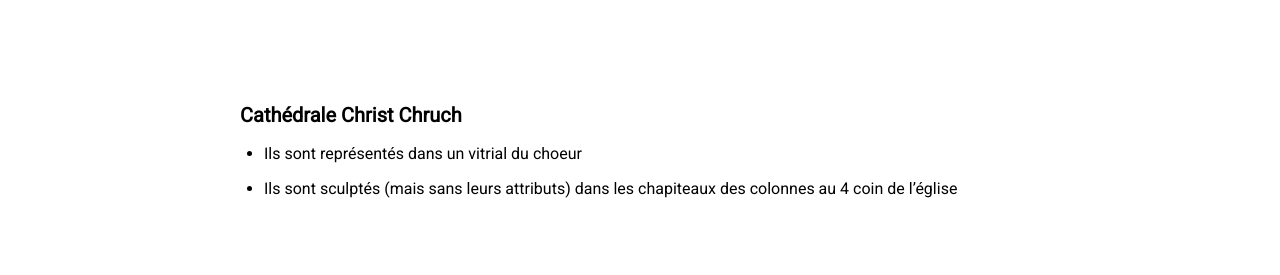
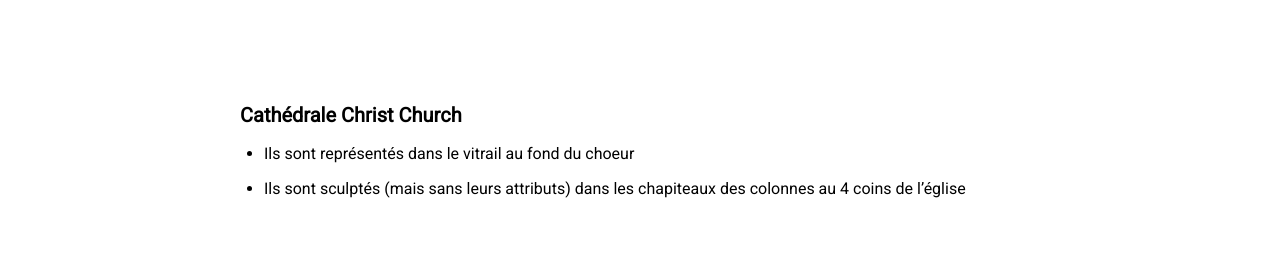
Before and after one commit to sylvainwhite/sylvain-white-dev, a Jekyll site: the page built from _posts/2023-10-21-Les4Évangélistes.md, in a window 1280 px wide and 900 px high, scrolled down 7816 px. Shown: the part 157-432 px from the top of the window. Built offline with Jekyll 4.4.1, drawn with Linux system fonts in a browser that asks for light colours; nearby versions of some CDN libraries; some of the changed text lies outside the part shown.

Commit message:
Fix post Les 4 évangélistes

```diff
--- a/_posts/2023-10-21-Les4Évangélistes.md
+++ b/_posts/2023-10-21-Les4Évangélistes.md
@@ -75,7 +75,7 @@
 <p style="text-align: center;">Photo de DAVID ILIFF, <a href="https://creativecommons.org/licenses/by-sa/3.0" target="_blank">CC BY-SA 3.0</a> via Wikimedia Commons</p>
 
 <br/>
-![]({{ site.github.url }}/resources/BasiliqueNotreDame4Évangélistes.png "Les 4 évanglistes")
+![]({{ site.github.url }}/resources/BasiliqueNotreDame4Évangélistes.png "Les 4 évangélistes")
 
 ### Basilique Saint-Patrick
 
@@ -83,7 +83,7 @@
 
 ![]({{ site.github.url }}/resources/BasiliqueSaintPatrickChoeurAnnoté.jpg "Le Choeur de Saint-Patrick")
 
-![]({{ site.github.url }}/resources/BasiliqueSaintPatrick4Évangélistes.png "Les 4 évanglistes")
+![]({{ site.github.url }}/resources/BasiliqueSaintPatrick4Évangélistes.png "Les 4 évangélistes")
 
 ### Église Saint-Jean-Baptiste
 
@@ -91,7 +91,7 @@
 
 ![]({{ site.github.url }}/resources/ÉgliseSaintJeanBaptisteFacadeAnnotée.jpg "Façade de l'église Saint-Jean-Baptiste")
 
-![]({{ site.github.url }}/resources/ÉgliseSaintJeanBaptiste4Évangélistes.png "Les 4 évanglistes")
+![]({{ site.github.url }}/resources/ÉgliseSaintJeanBaptiste4Évangélistes.png "Les 4 évangélistes")
 
 ### Cathédrale Marie-Reine-du-Monde et Saint-Jacques-le-Majeur
 
@@ -102,18 +102,18 @@
 <p style="text-align: center;">Coupole de la cathédrale Marie-Reine-du-Monde (4)</p>
 <p style="text-align: center;">Photo de Diego Delso, <a href="https://creativecommons.org/licenses/by-sa/4.0" target="_blank">CC BY-SA 4.0</a> via Wikimedia Commons</p>
 
-![]({{ site.github.url }}/resources/CathédraleMarieReine4Évangélistes.png "Les 4 évanglistes")
+![]({{ site.github.url }}/resources/CathédraleMarieReine4Évangélistes.png "Les 4 évangélistes")
 
-### Cathédrale Christ Chruch
+### Cathédrale Christ Church
 
-* Ils sont représentés dans un vitrial du choeur
-* Ils sont sculptés (mais sans leurs attributs) dans les chapiteaux des colonnes au 4 coin de l'église
+* Ils sont représentés dans le vitrail au fond du choeur
+* Ils sont sculptés (mais sans leurs attributs) dans les chapiteaux des colonnes au 4 coins de l'église
 
 <br/>
-![]({{ site.github.url }}/resources/ChristChurch4Évangélistes.png "Les 4 évanglistes")
+![]({{ site.github.url }}/resources/ChristChurch4Évangélistes.png "Les 4 évangélistes")
 
 <br/>
-![]({{ site.github.url }}/resources/ChristChurch4TêtesÉvangélistes.png "Les 4 chapiteaux d'évanglistes")
+![]({{ site.github.url }}/resources/ChristChurch4TêtesÉvangélistes.png "Les 4 chapiteaux d'évangélistes")
 
 <br/>
 ## Sources
```
Also changed, not shown: other parts of _posts/2023-10-21-Les4Évangélistes.md (+1 -1 lines), _posts/BasiliqueNotreDameChoeur.jpg (deleted).
